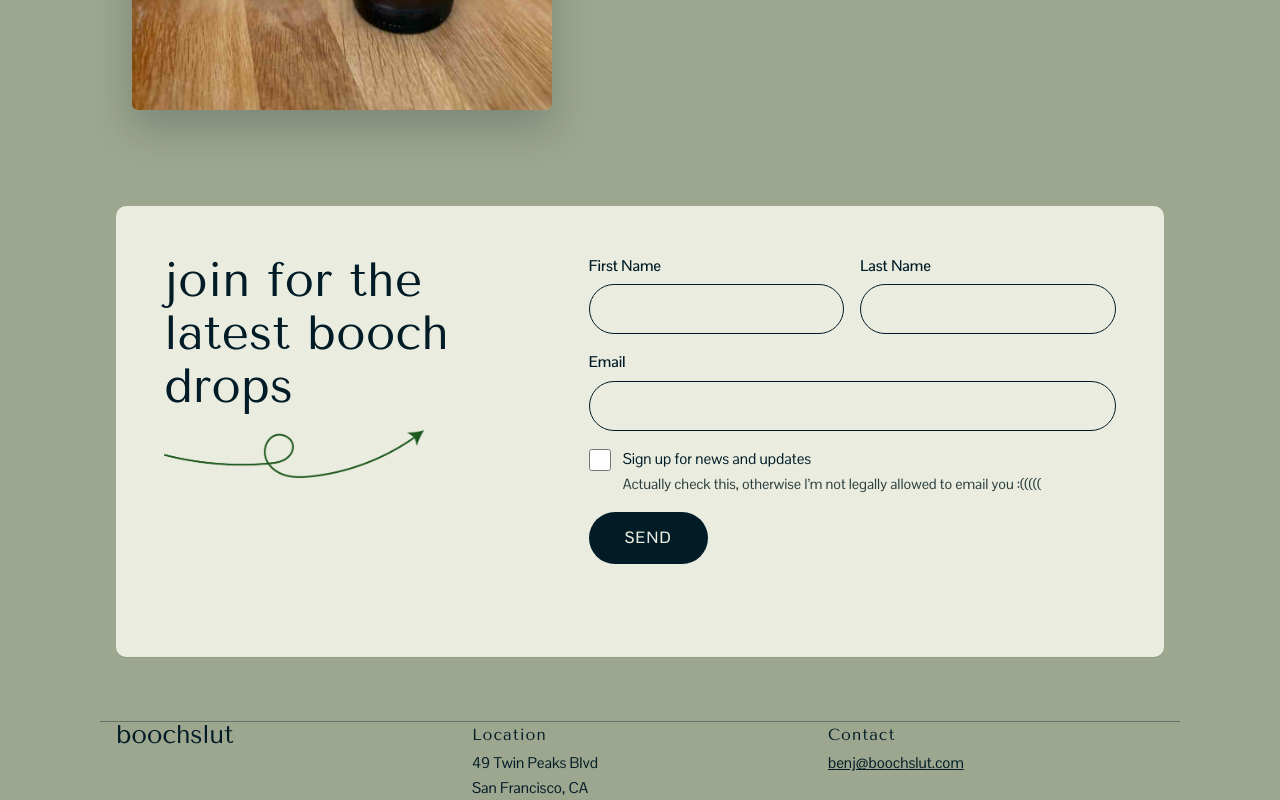
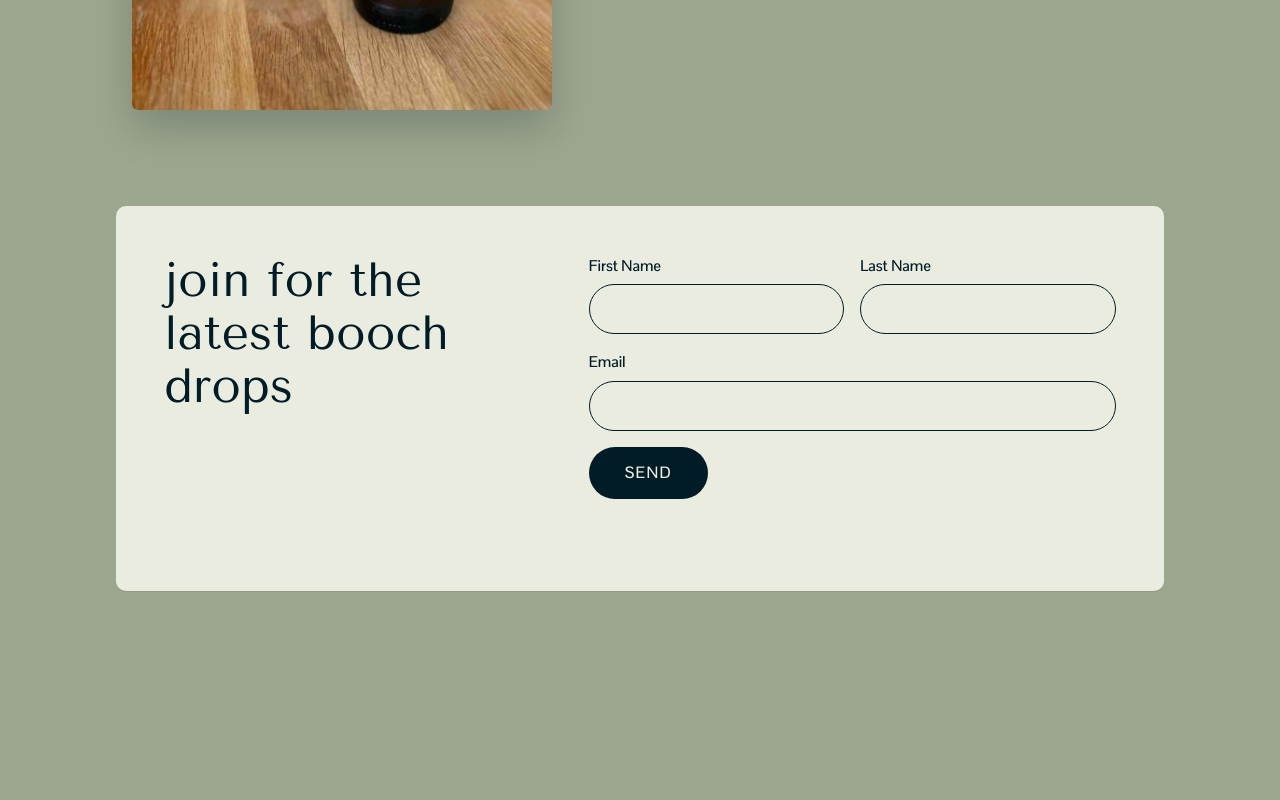
Before and after one commit to benlk92/boochslut, a plain HTML site: page index.html in a window 1280 px wide. Shown: the part 1194-1994 px from the top of the page. After the commit the page ends 1849 px from the top, so only its background shows below. Drawn offline with nearby package versions, Linux system fonts and the light colour scheme.

Commit message:
Drop footer, opt-in checkbox and arrow; add old piano path redirects
/play-piano and the other Squarespace piano paths forward to
goldengateparkpianos.com so the park QR codes keep working once
boochslut.com points here.

Co-Authored-By: Claude Opus 5.5 <noreply@anthropic.com>

```diff
--- a/index.html
+++ b/index.html
@@ -170,10 +170,6 @@
       margin: 0;
     }
 
-    .arrow {
-      width: min(260px, 70%);
-      margin-top: 18px;
-    }
 
     form { display: grid; gap: 16px; }
 
@@ -201,23 +197,6 @@
       outline-offset: 2px;
     }
 
-    .check {
-      display: flex;
-      gap: 12px;
-      align-items: flex-start;
-      font-weight: 400;
-      grid-template-columns: none;
-    }
-
-    .check input {
-      width: 22px;
-      height: 22px;
-      margin: 2px 0 0;
-      accent-color: var(--ink);
-      flex: none;
-    }
-
-    .check small { display: block; color: var(--ink-soft); font-size: .9rem; margin-top: 2px; }
 
     button {
       justify-self: start;
@@ -244,30 +223,6 @@
       .signup { grid-template-columns: 1fr 1.4fr; padding: 48px; gap: 48px; }
     }
 
-    /* ---------- Footer ---------- */
-
-    footer {
-      border-top: 1px solid rgba(1, 28, 39, .35);
-      padding: 28px 0 48px;
-      display: grid;
-      gap: 20px;
-      font-size: .95rem;
-    }
-
-    footer h3 {
-      font-family: var(--serif);
-      font-weight: 400;
-      font-size: 1rem;
-      letter-spacing: .06em;
-      margin: 0 0 4px;
-    }
-
-    footer p { margin: 0; }
-    footer a { color: inherit; }
-
-    @media (min-width: 640px) {
-      footer { grid-template-columns: 1fr 1fr 1fr; align-items: start; }
-    }
   </style>
 </head>
 <body>
@@ -295,10 +250,7 @@
 
     <section class="wrap">
       <div class="signup">
-        <div>
-          <h2>join for the latest booch drops</h2>
-          <img class="arrow" src="img/arrow.png" alt="">
-        </div>
+        <h2>join for the latest booch drops</h2>
 
         <form id="signup" novalidate>
           <div class="row">
@@ -312,12 +264,6 @@
           <label>Email
             <input type="email" name="email" autocomplete="email" inputmode="email" required>
           </label>
-          <label class="check">
-            <input type="checkbox" name="optIn" value="yes">
-            <span>Sign up for news and updates
-              <small>Actually check this, otherwise I’m not legally allowed to email you :(((((</small>
-            </span>
-          </label>
           <div class="hp" aria-hidden="true">
             <input type="text" name="website" tabindex="-1" autocomplete="off">
           </div>
@@ -328,17 +274,6 @@
     </section>
   </main>
 
-  <footer class="wrap">
-    <p class="wordmark" style="font-size:1.6rem">boochslut</p>
-    <div>
-      <h3>Location</h3>
-      <p>49 Twin Peaks Blvd<br>San Francisco, CA</p>
-    </div>
-    <div>
-      <h3>Contact</h3>
-      <p><a href="mailto:benj@boochslut.com">benj@boochslut.com</a></p>
-    </div>
-  </footer>
 
   <script>
     // Google Apps Script web app URL that stores signups in a Google Sheet.
@@ -364,7 +299,6 @@
           return;
         }
       }
-      data.optIn = form.elements.optIn.checked ? "yes" : "no";
 
       button.disabled = true;
       button.textContent = "Sending…";
```
Also changed, not shown: piano-code-form/index.html (added, +14 -0 lines), piano-code/index.html (added, +14 -0 lines), play-piano/index.html (added, +14 -0 lines), play-piano4/index.html (added, +14 -0 lines), img/arrow.png (deleted), 1 other file.
